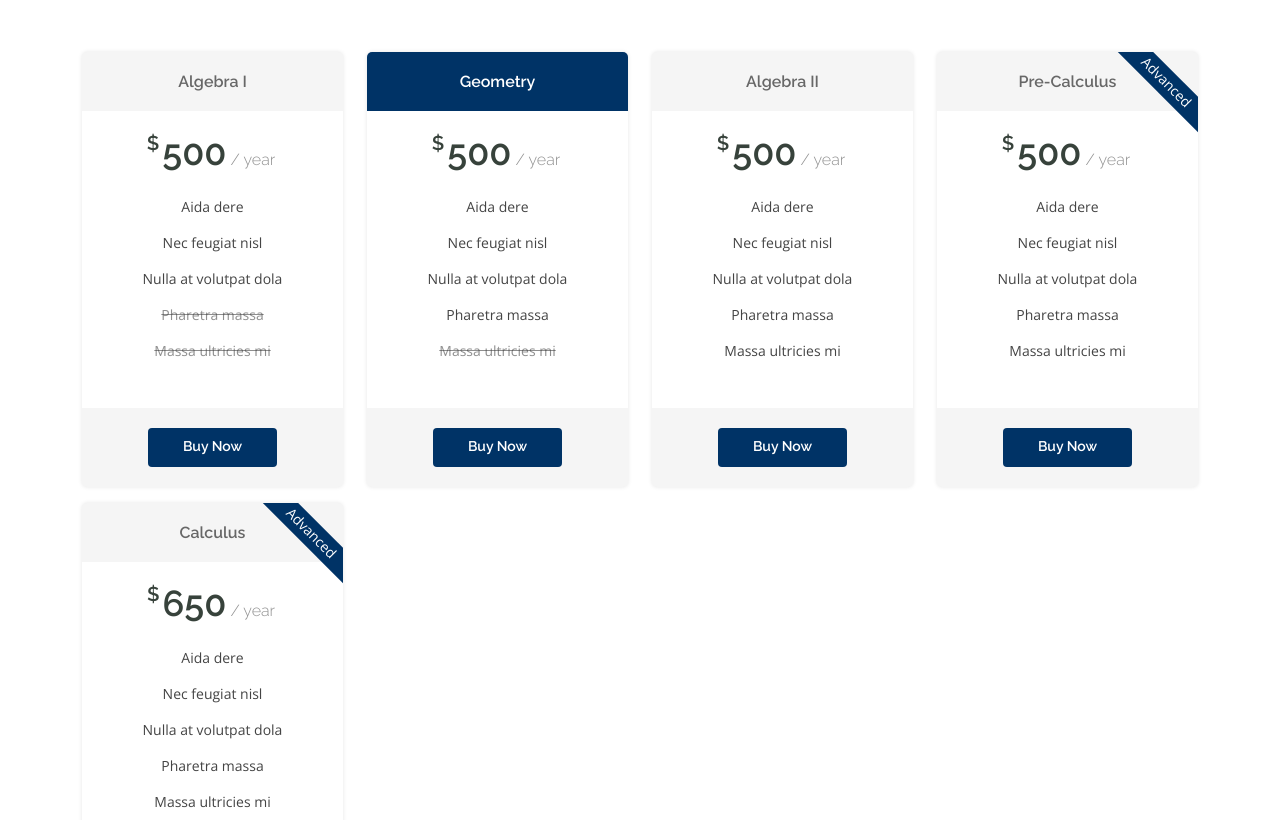
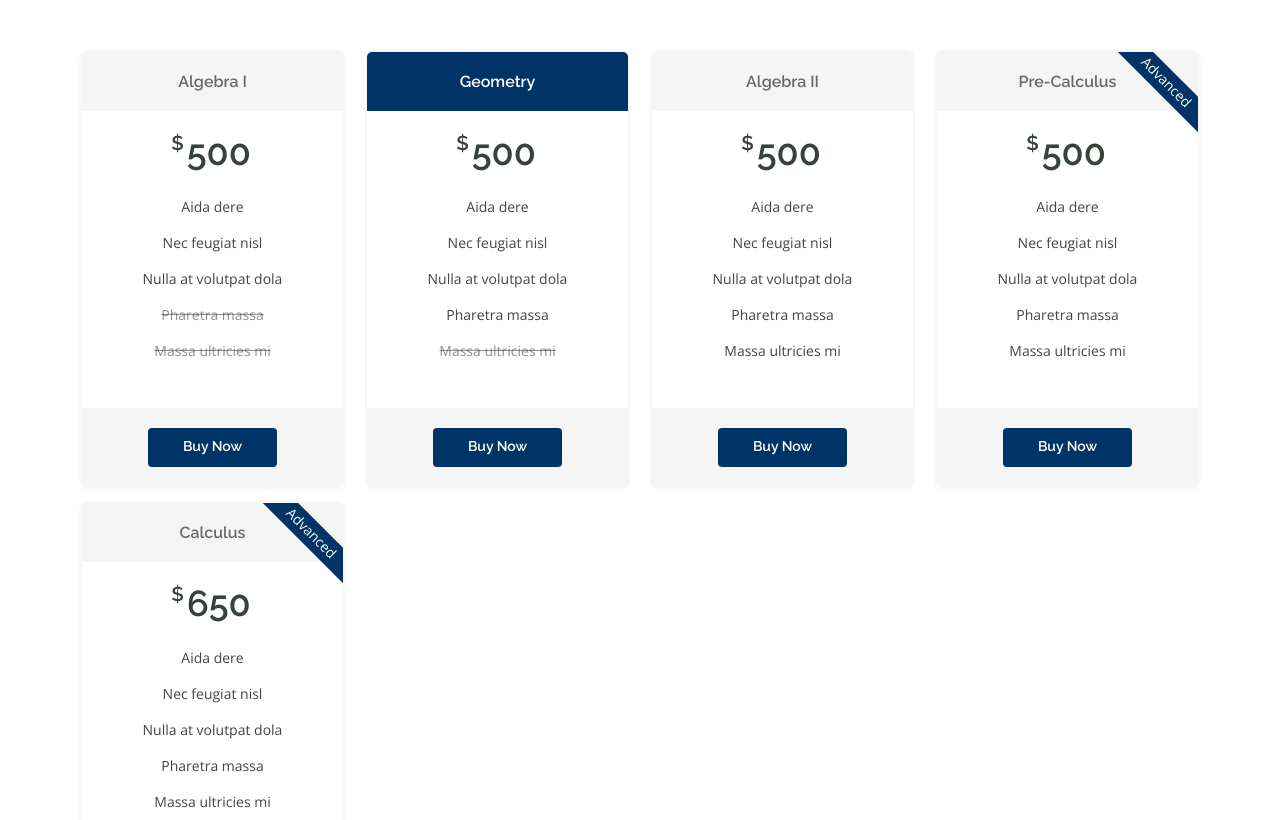
Before and after one commit to digituel/liberty-tutorials, a plain HTML site: page pricing.html in a window 1280 px wide. Shown: the part 485-1305 px from the top of the page. Drawn offline with nearby package versions, Linux system fonts and the light colour scheme.

Commit message:
misc updates

```diff
--- a/pricing.html
+++ b/pricing.html
@@ -110,7 +110,7 @@
           <div class="col-xl-3 col-lg-6" data-aos="fade-up" data-aos-delay="100">
             <div class="pricing-item">
               <h3>Algebra I</h3>
-              <h4><sup>$</sup>500<span> / year</span></h4>
+              <h4><sup>$</sup>500<span> </span></h4>
               <ul>
                 <li>Aida dere</li>
                 <li>Nec feugiat nisl</li>
@@ -127,7 +127,7 @@
           <div class="col-xl-3 col-lg-6" data-aos="fade-up" data-aos-delay="200">
             <div class="pricing-item featured">
               <h3>Geometry</h3>
-              <h4><sup>$</sup>500<span> / year</span></h4>
+              <h4><sup>$</sup>500<span> </span></h4>
               <ul>
                 <li>Aida dere</li>
                 <li>Nec feugiat nisl</li>
@@ -144,7 +144,7 @@
           <div class="col-xl-3 col-lg-6" data-aos="fade-up" data-aos-delay="400">
             <div class="pricing-item">
               <h3>Algebra II</h3>
-              <h4><sup>$</sup>500<span> / year</span></h4>
+              <h4><sup>$</sup>500<span> </span></h4>
               <ul>
                 <li>Aida dere</li>
                 <li>Nec feugiat nisl</li>
@@ -162,7 +162,7 @@
             <div class="pricing-item">
               <span class="advanced">Advanced</span>
               <h3>Pre-Calculus</h3>
-              <h4><sup>$</sup>500<span> / year</span></h4>
+              <h4><sup>$</sup>500<span> </span></h4>
               <ul>
                 <li>Aida dere</li>
                 <li>Nec feugiat nisl</li>
@@ -181,7 +181,7 @@
             <div class="pricing-item">
               <span class="advanced">Advanced</span>
               <h3>Calculus</h3>
-              <h4><sup>$</sup>650<span> / year</span></h4>
+              <h4><sup>$</sup>650<span> </span></h4>
               <ul>
                 <li>Aida dere</li>
                 <li>Nec feugiat nisl</li>
```
Also changed, not shown: about.html (+1 -1 lines), index.html (+4 -4 lines).
